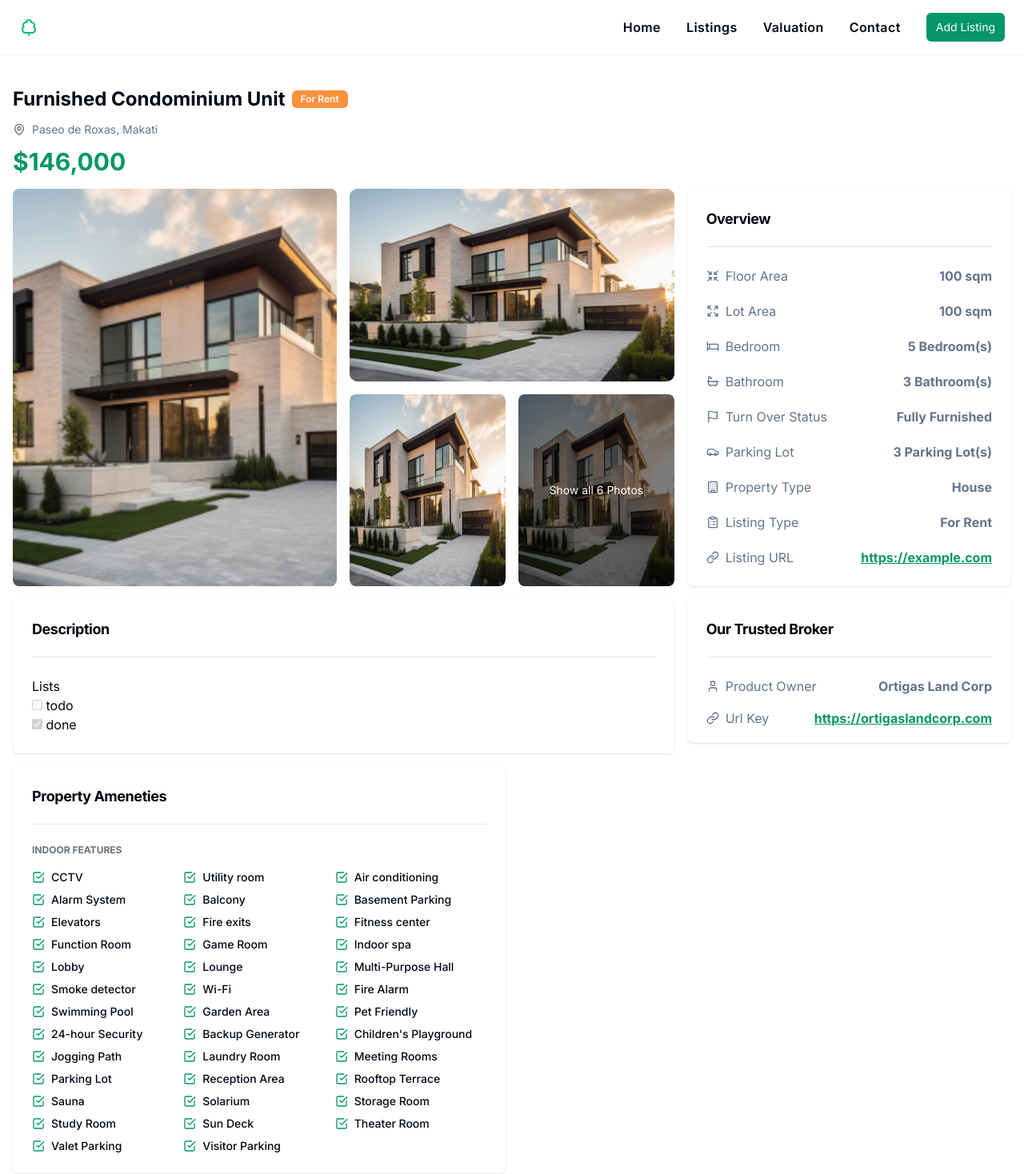
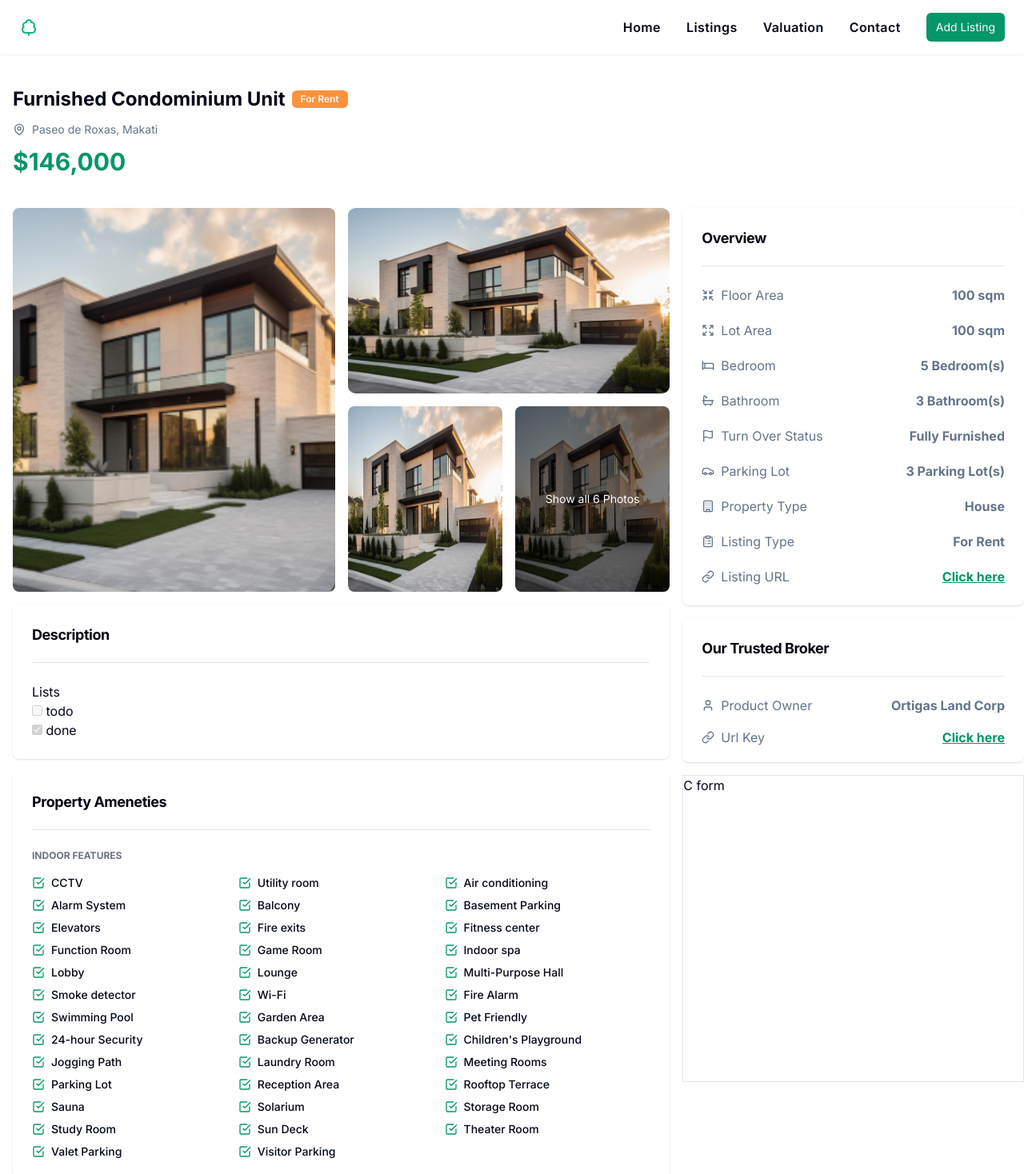
Before and after one commit to mytreehouse-ai/cygnus-a, a Next.js app: page /listings/gelo in a window 1280 px wide. Shown: the top 1468 px of the page at 80% size. Built offline with nearby package versions, Linux system fonts and the light colour scheme.

Commit message:
refactor(listings): Update layout and simplify links

```diff
--- a/app/listings/gelo/page.tsx
+++ b/app/listings/gelo/page.tsx
@@ -9,8 +9,8 @@ import { MapPin } from "lucide-react";
 
 function PropertyDetails() {
   return (
-    <main className="min-h-screen space-y-4 px-4 py-10">
-      <section className="space-y-1 md:col-span-3 ">
+    <main className="min-h-screen">
+      <section className="space-y-1 px-4 pt-10 md:col-span-3">
         <div className="md:flex md:items-center md:gap-x-2">
           <h3 className="text-2xl font-bold">Furnished Condominium Unit</h3>
           <Badge className={cn(" rounded-md bg-orange-400 ")}>For Rent</Badge>
@@ -21,17 +21,36 @@ function PropertyDetails() {
         </p>
         <h3 className="text-3xl font-bold text-emerald-600">$146,000</h3>
       </section>
-      <section className="grid lg:grid-cols-2 lg:gap-x-4 xl:grid-cols-3">
+      <div className="lg:grid lg:grid-cols-3">
+        <div className="w-full space-y-4 px-4 py-10 lg:col-span-2">
+          <section className="grid gap-4">
             <Galery />
+            <div className="block lg:hidden">
               <Overview />
+            </div>
           </section>
-      <section className="grid lg:grid-cols-2 lg:gap-x-4 xl:grid-cols-3">
+          <section className="grid gap-y-4">
             <Description />
+            <div className="block lg:hidden">
               <Broker />
+            </div>
           </section>
-      <section className="grid lg:grid-cols-2 lg:gap-x-4">
+          <section className="grid gap-y-4">
             <Amenities />
+            <div className="block lg:hidden">
+              <div className="h-96 border">C form</div>
+            </div>
           </section>
+          <section>
+            <div className="h-96 border">Address and map</div>
+          </section>
+        </div>
+        <div className="hidden h-full space-y-4 py-10 lg:block">
+          <Overview />
+          <Broker />
+          <div className="h-96 border">C form</div>
+        </div>
+      </div>
     </main>
   );
 }
--- a/components/listings/details/amenities/index.tsx
+++ b/components/listings/details/amenities/index.tsx
@@ -47,7 +47,7 @@ const DUMMY_AMENITIES = [
 
 function Amenities() {
   return (
-    <Card className="border-none shadow">
+    <Card className="border-none shadow xl:col-span-2">
       <CardHeader className="space-y-5">
         <CardTitle className="text-lg font-bold text-gray-950">
           Property Ameneties
--- a/components/listings/details/broker/index.tsx
+++ b/components/listings/details/broker/index.tsx
@@ -25,9 +25,7 @@ function Broker() {
             <dt className="inline-flex items-center gap-x-2">
               <LinkIcon className="h-4 w-4" /> <span>Url Key</span>
             </dt>
-            <dd className="font-bold text-emerald-600 underline">
-              https://ortigaslandcorp.com
-            </dd>
+            <dd className="font-bold text-emerald-600 underline">Click here</dd>
           </div>
         </dl>
       </CardContent>
--- a/components/listings/details/galery/index.tsx
+++ b/components/listings/details/galery/index.tsx
@@ -4,8 +4,8 @@ import Image from "next/image";
 
 function Galery() {
   return (
-    <div className="grid grid-cols-1 gap-4 xl:col-span-2 xl:grid-cols-2">
-      <div className="relative h-[20rem] xl:h-full">
+    <div className="grid gap-4 lg:grid-cols-2">
+      <div className="relative h-[30rem]">
         <Image
           className="rounded-lg object-cover"
           src="/dummy-img.png"
@@ -15,8 +15,8 @@ function Galery() {
           sizes="(max-width: 768px) 100vw, 700px"
         />
       </div>
-      <div className="xl:grid xl:gap-4">
-        <div className="relative hidden xl:inline-block">
+      <div className="grid h-[15rem] gap-4 lg:h-[30rem]">
+        <div className="relative hidden lg:block">
           <Image
             className="rounded-lg"
             src="/dummy-img.png"
@@ -26,7 +26,7 @@ function Galery() {
             sizes="(max-width: 768px) 100vw, 700px"
           />
         </div>
-        <div className="grid h-[10rem] grid-cols-2 gap-4 xl:h-full">
+        <div className="grid grid-cols-2 gap-4">
           <div className="relative">
             <Image
               className="rounded-lg"
--- a/components/listings/details/overview/index.tsx
+++ b/components/listings/details/overview/index.tsx
@@ -85,9 +85,7 @@ function Overview() {
             <dt className="inline-flex items-center gap-x-2">
               <LinkIcon className="h-4 w-4" /> <span>Listing URL</span>
             </dt>
-            <dd className="font-bold text-emerald-600 underline">
-              https://example.com
-            </dd>
+            <dd className="font-bold text-emerald-600 underline">Click here</dd>
           </div>
         </dl>
       </CardContent>
```
Lines whose indentation alone changed are shown as unchanged.
